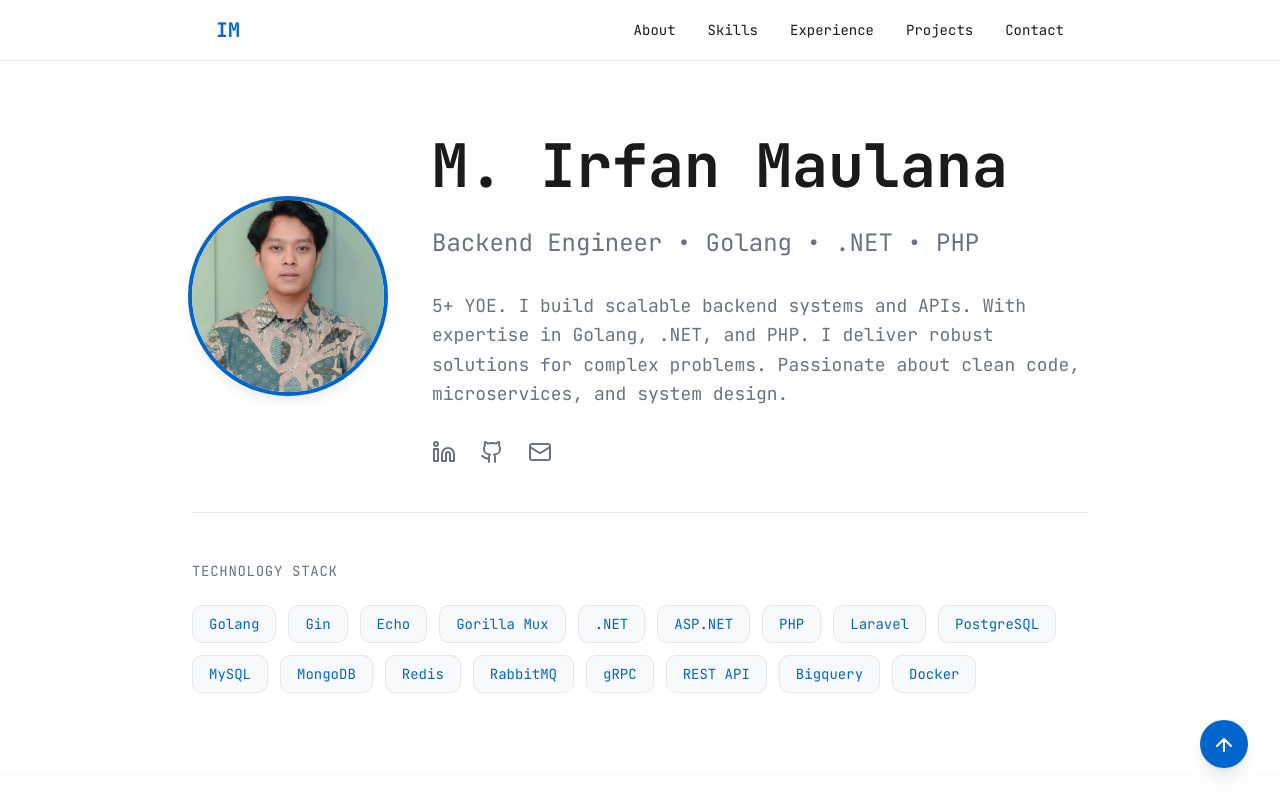
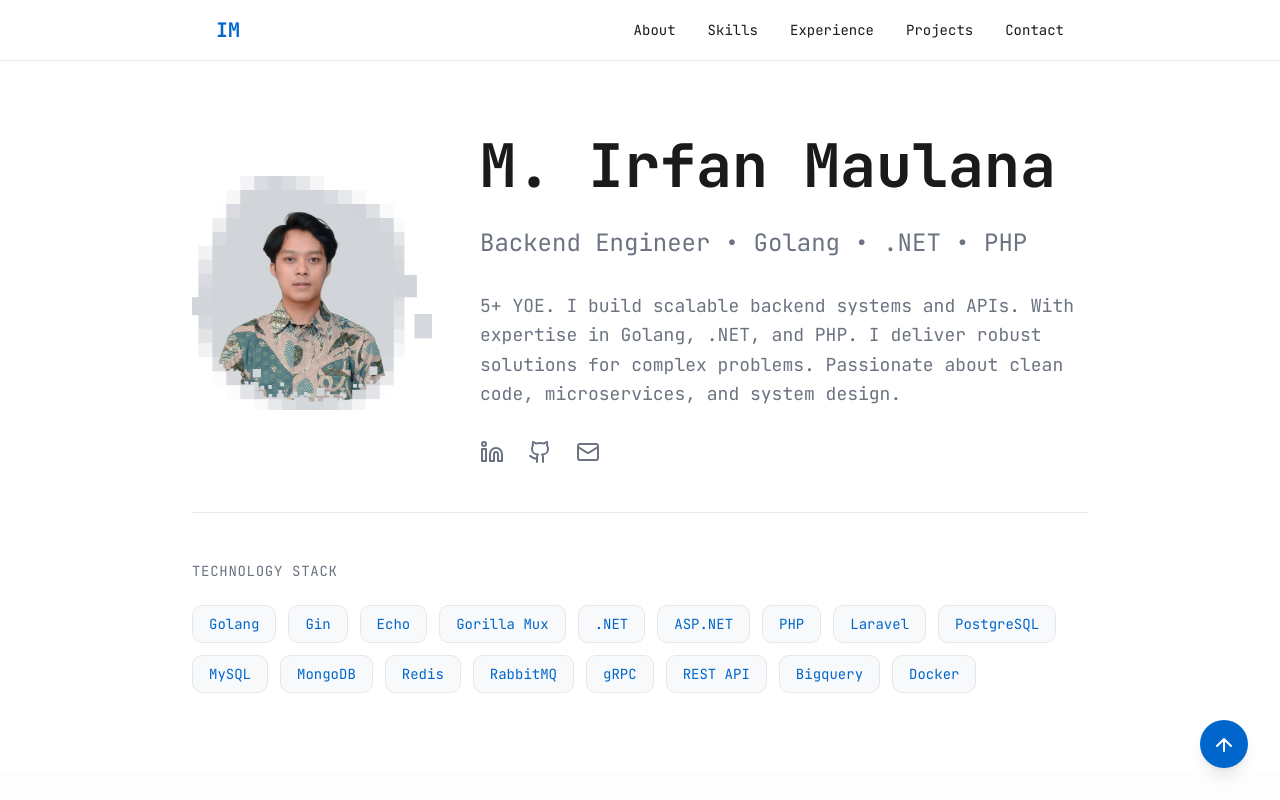
Before and after one commit to irfanmaulana11/irfanmaulana11.github.io, a Next.js app: page / in a window 1280 px wide. Shown: the top 800 px of the page. Built offline with nearby package versions, Linux system fonts and the light colour scheme.

Commit message:
adjust photo

```diff
--- a/app/page.tsx
+++ b/app/page.tsx
@@ -24,11 +24,10 @@ export default function Portfolio() {
         <div className="max-w-4xl mx-auto">
           <div className="flex flex-col md:flex-row items-center gap-12 mb-8">
             <div className="flex-shrink-0">
-              <div className="w-48 h-48 rounded-full overflow-hidden ring-4 ring-primary shadow-lg">
+              <div className="w-60 h-60">
                 <img
-                  src="/profile.jpg"
+                  src="/profile.png"
                   alt="Irfan Maulana"
-                  className="w-full h-full object-cover"
                 />
               </div>
             </div>
```
Also changed, not shown: public/profile.png (added), public/profile_bac.jpg (renamed from public/profile.jpg).
